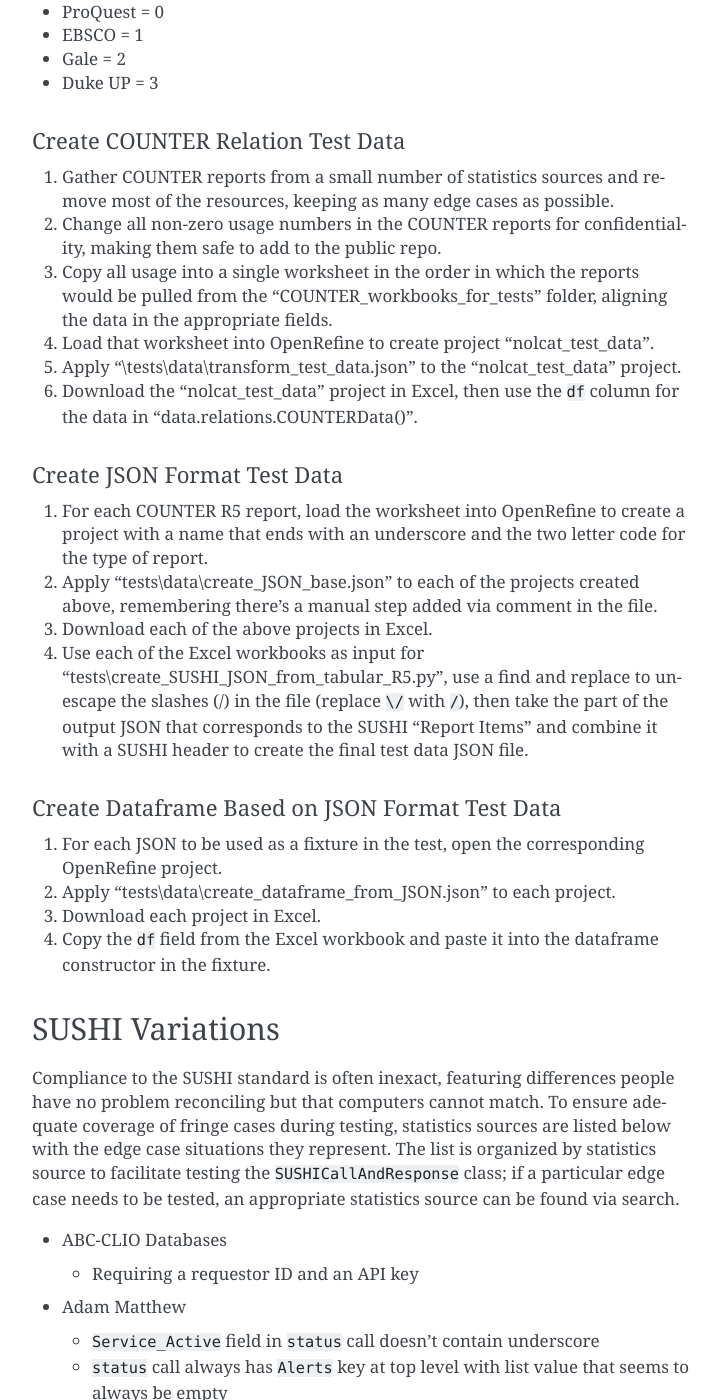
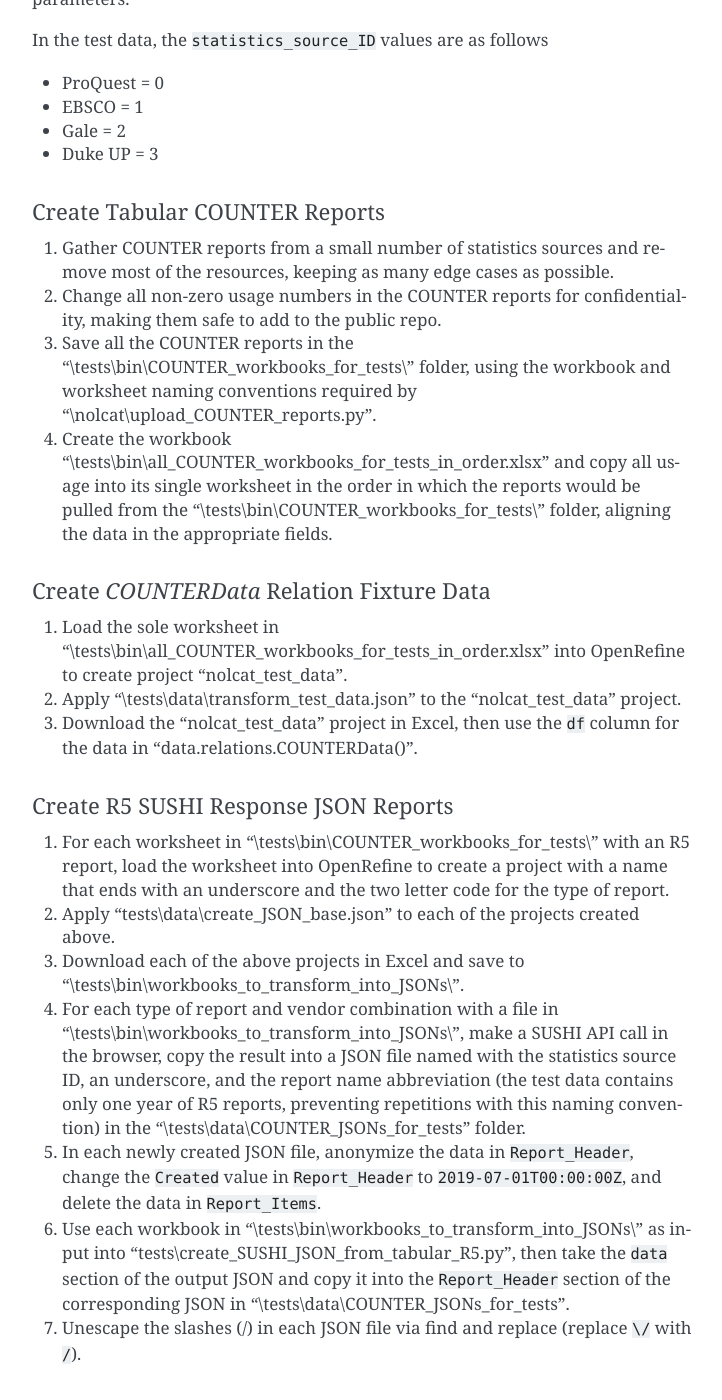
Before and after one commit to ereiskind/nolcat, a Sphinx documentation site: the page built from docs/source/testing.rst, in a window 1280 px wide and 1400 px high, scrolled down 2817 px. Shown: the whole window, without its empty margins (388-1110 px from the left). Built offline with Sphinx 7.4.7, drawn with Linux system fonts in a browser that asks for light colours; some of the changed text lies outside the part shown.

Commit message:
Update and clarify test data creation procedures

```diff
--- a/docs/source/testing.rst
+++ b/docs/source/testing.rst
@@ -37,6 +37,7 @@
 * "\\tests\\bin\\COUNTER_workbooks_for_tests\\": The workbooks in this folder follow the formatting and naming rules for COUNTER reports to be uploaded. Any test related to COUNTER data ingest functionality will be getting their data from this folder.
 * "\\tests\\bin\\sample_COUNTER_R4_reports\\": This folder contains all the R4 COUNTER reports used for testing sorted into workbooks by report type.
 * "\\tests\\bin\\sample_COUNTER_R5_reports\\": This folder contains all the R4 COUNTER reports used for testing sorted into workbooks by report type.
+* "\\tests\\bin\\workbooks_to_transform_into_JSONs\\": This folder contains all the Excel workbooks transformed by "tests\\data\\create_JSON_base.json" for use as input for "tests\\create_SUSHI_JSON_from_tabular_R5.py".
 
 
 "\\tests\\data\\relations.py"
@@ -65,28 +66,34 @@
 * Gale = 2
 * Duke UP = 3
 
-Create COUNTER Relation Test Data
----------------------------------
+Create Tabular COUNTER Reports
+------------------------------
 1. Gather COUNTER reports from a small number of statistics sources and remove most of the resources, keeping as many edge cases as possible.
 2. Change all non-zero usage numbers in the COUNTER reports for confidentiality, making them safe to add to the public repo.
-3. Copy all usage into a single worksheet in the order in which the reports would be pulled from the "COUNTER_workbooks_for_tests" folder, aligning the data in the appropriate fields.
-4. Load that worksheet into OpenRefine to create project "nolcat_test_data".
-5. Apply "\\tests\\data\\transform_test_data.json" to the "nolcat_test_data" project.
-6. Download the "nolcat_test_data" project in Excel, then use the ``df`` column for the data in "data.relations.COUNTERData()".
+3. Save all the COUNTER reports in the "\\tests\\bin\\COUNTER_workbooks_for_tests\\" folder, using the workbook and worksheet naming conventions required by "\\nolcat\\upload_COUNTER_reports.py".
+4. Create the workbook "\\tests\\bin\\all_COUNTER_workbooks_for_tests_in_order.xlsx" and copy all usage into its single worksheet in the order in which the reports would be pulled from the "\\tests\\bin\\COUNTER_workbooks_for_tests\\" folder, aligning the data in the appropriate fields.
 
-Create JSON Format Test Data
-----------------------------
-1. For each COUNTER R5 report, load the worksheet into OpenRefine to create a project with a name that ends with an underscore and the two letter code for the type of report.
-2. Apply "tests\\data\\create_JSON_base.json" to each of the projects created above, remembering there's a manual step added via comment in the file.
-3. Download each of the above projects in Excel.
-4. Use each of the Excel workbooks as input for "tests\\create_SUSHI_JSON_from_tabular_R5.py", use a find and replace to unescape the slashes (/) in the file (replace ``\/`` with ``/``), then take the part of the output JSON that corresponds to the SUSHI "Report Items" and combine it with a SUSHI header to create the final test data JSON file.
+Create `COUNTERData` Relation Fixture Data
+------------------------------------------
+1. Load the sole worksheet in "\\tests\\bin\\all_COUNTER_workbooks_for_tests_in_order.xlsx" into OpenRefine to create project "nolcat_test_data".
+2. Apply "\\tests\\data\\transform_test_data.json" to the "nolcat_test_data" project.
+3. Download the "nolcat_test_data" project in Excel, then use the ``df`` column for the data in "data.relations.COUNTERData()".
 
-Create Dataframe Based on JSON Format Test Data
------------------------------------------------
-1. For each JSON to be used as a fixture in the test, open the corresponding OpenRefine project.
-2. Apply "tests\\data\\create_dataframe_from_JSON.json" to each project.
-3. Download each project in Excel.
-4. Copy the ``df`` field from the Excel workbook and paste it into the dataframe constructor in the fixture.
+Create R5 SUSHI Response JSON Reports
+-------------------------------------
+1. For each worksheet in "\\tests\\bin\\COUNTER_workbooks_for_tests\\" with an R5 report, load the worksheet into OpenRefine to create a project with a name that ends with an underscore and the two letter code for the type of report.
+2. Apply "tests\\data\\create_JSON_base.json" to each of the projects created above.
+3. Download each of the above projects in Excel and save to "\\tests\\bin\\workbooks_to_transform_into_JSONs\\".
+4. For each type of report and vendor combination with a file in "\\tests\\bin\\workbooks_to_transform_into_JSONs\\", make a SUSHI API call in the browser, copy the result into a JSON file named with the statistics source ID, an underscore, and the report name abbreviation (the test data contains only one year of R5 reports, preventing repetitions with this naming convention) in the "\\tests\\data\\COUNTER_JSONs_for_tests" folder.
+5. In each newly created JSON file, anonymize the data in ``Report_Header``, change the ``Created`` value in ``Report_Header`` to ``2019-07-01T00:00:00Z``, and delete the data in ``Report_Items``.
+6. Use each workbook in "\\tests\\bin\\workbooks_to_transform_into_JSONs\\" as input into "tests\\create_SUSHI_JSON_from_tabular_R5.py", then take the ``data`` section of the output JSON and copy it into the ``Report_Header`` section of the corresponding JSON in "\\tests\\data\\COUNTER_JSONs_for_tests".
+7. Unescape the slashes (/) in each JSON file via find and replace (replace ``\/`` with ``/``).
+
+Create ``ConvertJSONDictToDataframe`` Test Fixtures
+---------------------------------------------------
+1. For each report to be used in testing the ``ConvertJSONDictToDataframe`` class, either open the corresponding OpenRefine project modified by "tests\\data\\create_JSON_base.json" or load the Excel workbook from "\\tests\\bin\\workbooks_to_transform_into_JSONs\\" into OpenRefine.
+2. Apply "tests\\data\\create_dataframe_from_JSON.json" to each project, remembering there's a manual step added via comment in the file.
+3. Download each project in Excel, then use the ``df`` column for the data in the dataframe constructor in the appropriate fixture in "\\tests\\test_ConvertJSONDictToDataframe.py".
 
 SUSHI Variations
 ****************
```
